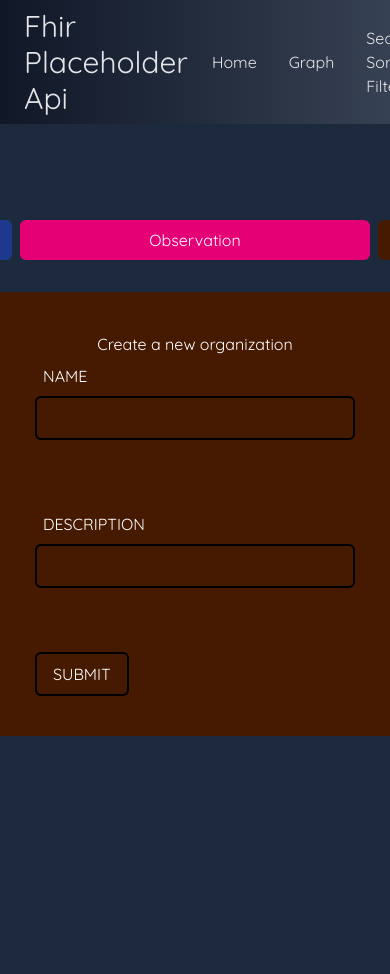
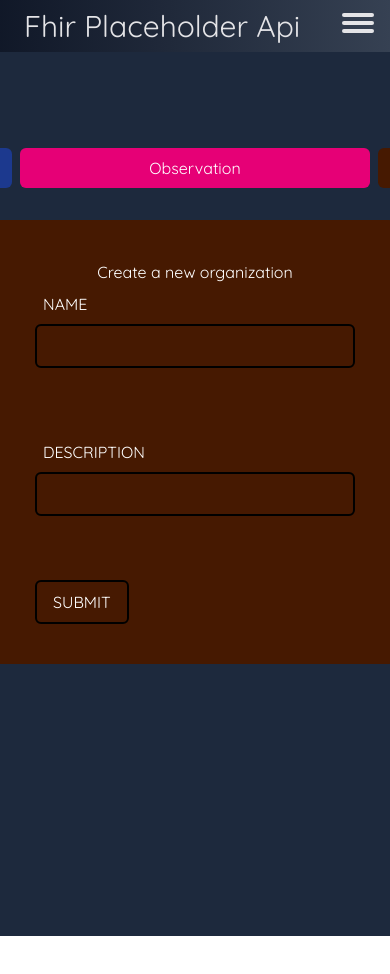
Before and after one commit to willemverbuyst/fhir-placeholder-api, a React (Vite) app in the folder client/: page /create in a window 390 px wide. Shown: the top 974 px of the page. After the commit the page ends 936 px from the top, so only its background shows below. Built offline with nearby package versions, Linux system fonts and the light colour scheme.

Commit message:
Finish header

```diff
--- a/client/src/components/Header.tsx
+++ b/client/src/components/Header.tsx
@@ -1,10 +1,23 @@
+import { useState } from "react";
 import { NavLink } from "react-router";
+import { cn } from "../lib/utils";
 
 function MenuItem({ text, path }: { text: string; path: string }) {
   return (
     <NavLink
       to={path}
-      className="flex h-full items-center p-4 aria-[current=page]:text-white hover:text-white hover:bg-white/10 transition-colors ease-in-out"
+      className="flex h-full items-center p-4 text-zinc-200 font-bold aria-[current=page]:text-blue-300 hover:text-white hover:bg-white/10 transition-colors ease-in-out"
+    >
+      {text}
+    </NavLink>
+  );
+}
+
+function MobileMenuItem({ text, path }: { text: string; path: string }) {
+  return (
+    <NavLink
+      to={path}
+      className="relative flex h-full justify-center items-center p-4 text-zinc-200 font-bold aria-[current=page]:text-blue-300 hover:text-white hover:bg-white/10 transition-colors ease-in-out"
     >
       {text}
     </NavLink>
@@ -12,10 +25,37 @@ function MenuItem({ text, path }: { text: string; path: string }) {
 }
 
 export function Header() {
+  const [mobileMenuOpen, setMobileMenuOpen] = useState(false);
   return (
     <header className="w-full sticky flex items-center top-0 bg-gradient-to-r from-gray-900 to-gray-700 text-zinc-200 px-4">
       <h1 className="text-3xl p-2">Fhir Placeholder Api</h1>
-      <nav className="flex-1 flex items-center justify-end text-zinc-200">
+      <div className="block md:hidden ml-auto my-auto cursor-pointer">
+        <button
+          type="button"
+          id="mobile-menu-button"
+          className={cn("group peer", mobileMenuOpen && "open")}
+          onClick={() => setMobileMenuOpen(!mobileMenuOpen)}
+          onKeyDown={(e) => {
+            if (e.key === "Enter" || e.key === " ") {
+              setMobileMenuOpen(!mobileMenuOpen);
+            }
+          }}
+        >
+          <div className="bg-zinc-200 rounded-full w-8 h-1 group-open:rotate-45 transition-all top 0 group-open:top-2 relative" />
+          <div className="bg-zinc-200 rounded-full w-8 h-1 mt-1 opacity-100 group-open:opacity-0 transition-all" />
+          <div className="bg-zinc-200 rounded-full w-8 h-1 mt-1 group-open:-rotate-45 transition-all top-0 group-open:-top-2 relative" />
+        </button>
+        <nav className="absolute top-[48px] left-0 bg-gradient-to-r from-gray-900 to-gray-700 w-full peer-open:block hidden">
+          <MobileMenuItem text="Home" path="/" />
+          <MobileMenuItem text="Graph" path="/graph" />
+          <MobileMenuItem
+            text="Search Sort Filter"
+            path="/search-sort-filter"
+          />
+          <MobileMenuItem text="Create" path="/create" />
+        </nav>
+      </div>
+      <nav className="flex-1 md:flex hidden items-center justify-end">
         <MenuItem text="Home" path="/" />
         <MenuItem text="Graph" path="/graph" />
         <MenuItem text="Search Sort Filter" path="/search-sort-filter" />
--- a/client/src/index.css
+++ b/client/src/index.css
@@ -10,3 +10,15 @@
     font-family: var(--font-quicksand);
   }
 }
+
+@custom-variant group-open {
+  &:is(:where(.group):is(.open, [open], :popover-open, :open) *) {
+    @slot;
+  }
+}
+
+@custom-variant peer-open {
+  &:is(:where(.peer):is(.open, [open], :popover-open, :open) ~ *) {
+    @slot;
+  }
+}
```
